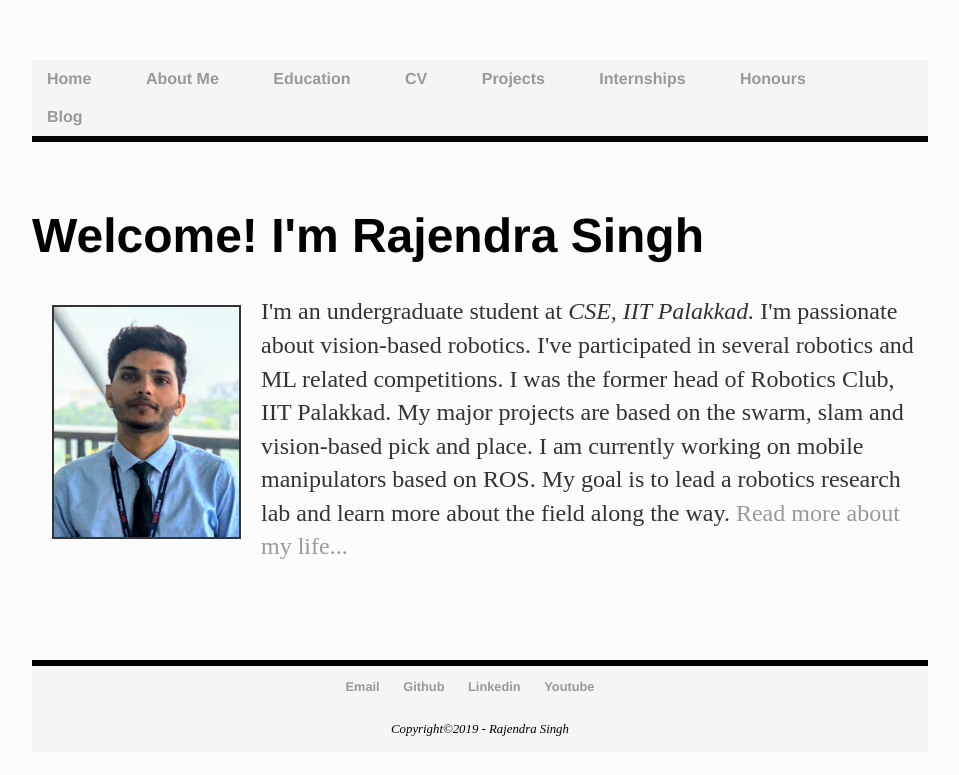
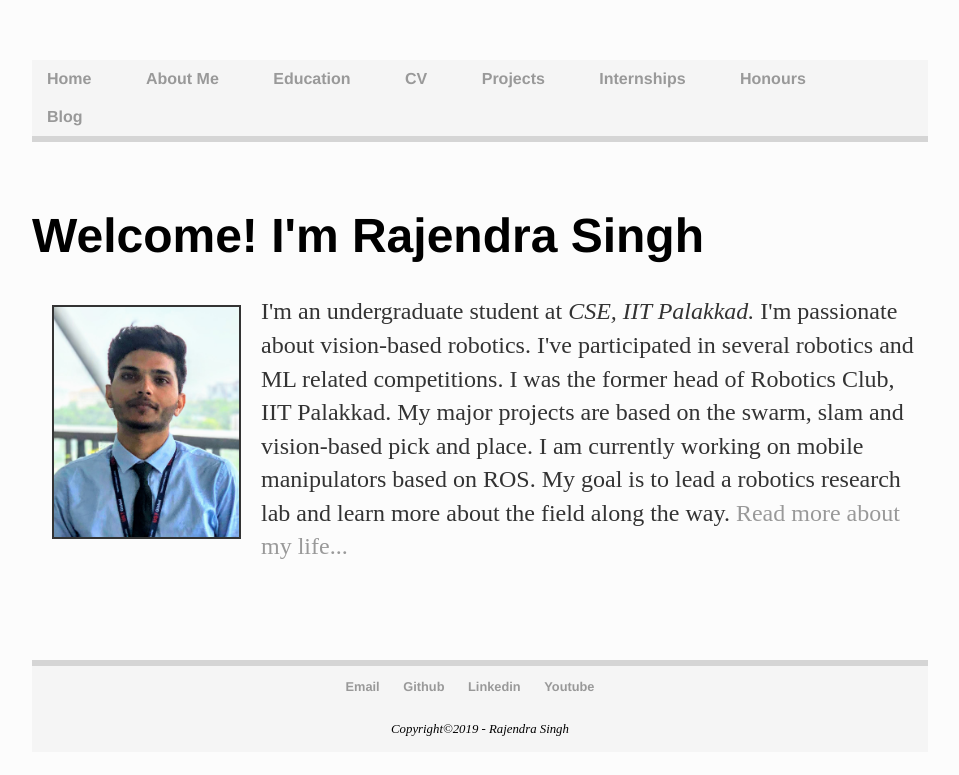
Before and after one commit to iamrajee/iamrajee.github.io, a Jekyll site: the page built from index.html, in a window 1280 px wide. Shown: the top 775 px of the page, without its empty margins (160-1119 px from the left). Built offline with Jekyll 4.4.1, drawn with Linux system fonts in a browser that asks for light colours.

Commit message:
Update main.css

```diff
--- a/css/main.css
+++ b/css/main.css
@@ -30,7 +30,8 @@ p {
 }
 footer {
 
-    border-top: 6px solid black;
+/*     border-top: 6px solid black; */
+    border-top: 6px solid #d5d5d5;
     background-color: rgb(245, 245, 245);
 
 /*     border-top: 1px solid #d5d5d5; */
@@ -51,7 +52,8 @@ ul.tabs{
 /* 	margin: 0px;
 	padding: 0px; */
 /* 	list-style: none; */
-	border-bottom: 6px solid black;
+/* 	border-bottom: 6px solid black; */
+	border-bottom: 6px solid #d5d5d5;
   	background-color: rgb(245, 245, 245);
 }
 
```
